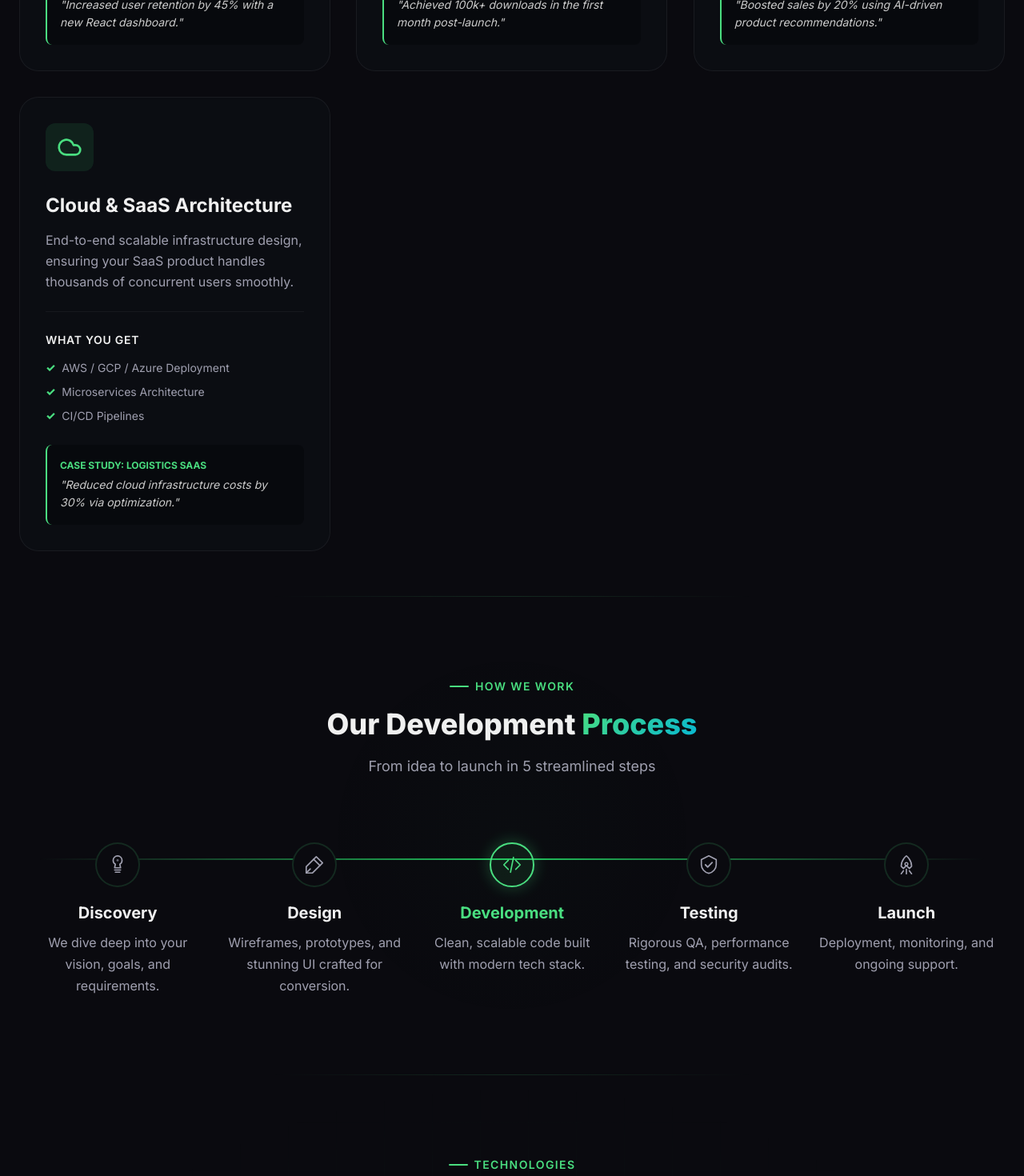
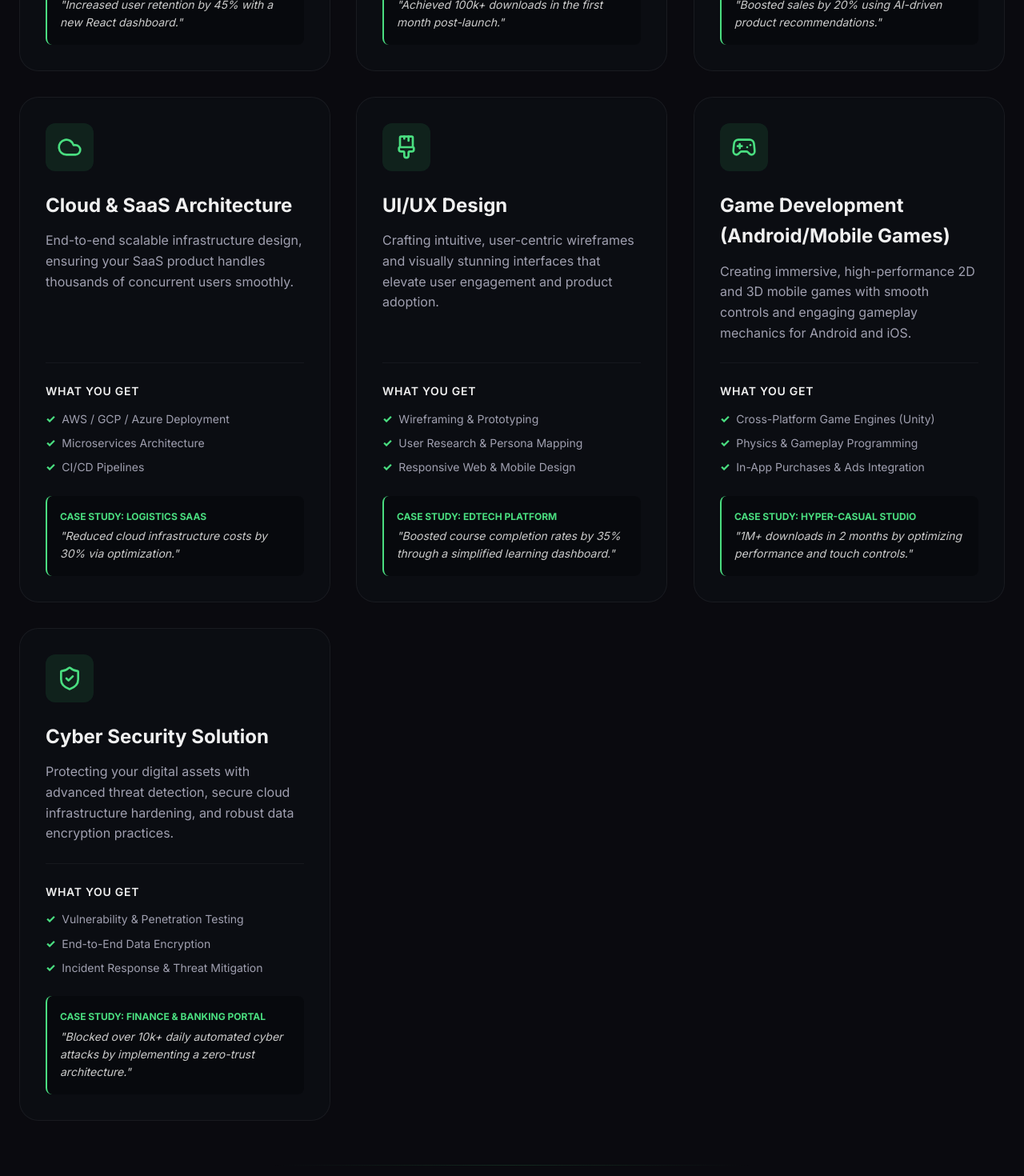
Before and after one commit to Nexappra/Nexappra_new.com, a React (Vite) app in the folder Nexappra/: page /services in a window 1280 px wide. Shown: the part 1200-2670 px from the top of the page at 80% size. Built offline with nearby package versions, Linux system fonts and the light colour scheme.

Commit message:
feat: add missing service cards

```diff
--- a/Nexappra/src/components/Services.jsx
+++ b/Nexappra/src/components/Services.jsx
@@ -1,6 +1,6 @@
 import React, { useEffect, useRef } from 'react';
 import { staggerReveal } from '../utils/animations';
-import { Monitor, Smartphone, Bot, Cloud } from 'lucide-react';
+import { Monitor, Smartphone, Bot, Cloud, PaintbrushIcon, Paintbrush2, Gamepad2, ShieldCheck } from 'lucide-react';
 import './Services.css';
 
 const SERVICES = [
@@ -31,7 +31,35 @@ const SERVICES = [
     icon: <Cloud size={32} />,
     benefits: ['AWS / GCP / Azure Deployment', 'Microservices Architecture', 'CI/CD Pipelines'],
     caseStudy: { client: 'Logistics SaaS', result: 'Reduced cloud infrastructure costs by 30% via optimization.' }
-  }
+  },
+  {
+    title: 'UI/UX Design',
+    desc: 'Crafting intuitive, user-centric wireframes and visually stunning interfaces that elevate user engagement and product adoption.',
+    icon: <Paintbrush2 size={32} />,
+    benefits: ['Wireframing & Prototyping',
+    'User Research & Persona Mapping',
+    'Responsive Web & Mobile Design'],
+    caseStudy: { client: 'EDTECH PLATFORM', result: 'Boosted course completion rates by 35% through a simplified learning dashboard.'}
+  },
+   {
+    title: 'Game Development\n(Android/Mobile Games)',
+    desc: 'Creating immersive, high-performance 2D and 3D mobile games with smooth controls and engaging gameplay mechanics for Android and iOS.',
+    icon: <Gamepad2 size={32} />,
+    benefits: ['Cross-Platform Game Engines (Unity)',
+    'Physics & Gameplay Programming',
+    'In-App Purchases & Ads Integration'],
+    caseStudy: { client: 'HYPER-CASUAL STUDIO', result: '1M+ downloads in 2 months by optimizing\nperformance and touch controls.'}
+  },
+   {
+    title: 'Cyber Security Solution',
+    desc: 'Protecting your digital assets with advanced threat detection, secure cloud infrastructure hardening, and robust data encryption practices.',
+    icon: <ShieldCheck size={32} />,
+    benefits: ['Vulnerability & Penetration Testing',
+    'End-to-End Data Encryption',
+    'Incident Response & Threat Mitigation'],
+    caseStudy: { client: 'FINANCE & BANKING PORTAL', result: 'Blocked over 10k+ daily automated cyber attacks by implementing a zero-trust architecture.'}
+  },
+
 ];
 
 export default function Services() {
--- a/Nexappra/src/components/TechStack.jsx
+++ b/Nexappra/src/components/TechStack.jsx
@@ -121,6 +121,51 @@ const technologies = [
       </svg>
     ),
   },
+  {
+  name: 'React Native',
+  color: '#61DAFB',
+  icon: (
+    <svg viewBox="0 0 48 48" fill="none" xmlns="http://www.w3.org/2000/svg">
+      <path d="M24 19C21.2386 19 19 21.2386 19 24C19 26.7614 21.2386 29 24 29C26.7614 29 29 26.7614 29 24C29 21.2386 26.7614 19 24 19Z" fill="#61DAFB"/>
+      <path d="M41.48 18.02C40.63 15.65 37.91 13.56 34.02 12.33C30.06 11.08 25.7 10.82 22.02 11.64C17.39 12.67 12.59 15.42 10.04 19.34C8.75003 21.32 8.16003 23.49 8.35003 25.5C8.74003 29.54 11.97 33.2 17.11 35.34C21.14 37.02 25.74 37.45 29.6 36.5C34.33 35.34 39.11 32.44 41.53 28.38C42.75 26.33 43.25 24.1 42.97 22.03C42.78 20.6 42.27 19.24 41.48 18.02ZM23.44 34.79C16.34 35.53 11.37 31.84 10.63 25.29C10.5 24.14 10.74 22.86 11.38 21.65C13.25 18.15 17.5 15.53 22.56 14.65C25.5 14.14 28.98 14.37 32.22 15.4C37.3 17 39.94 19.89 40.58 22.69C41.33 25.96 39.46 29.98 35.54 32.26C32.18 34.2 27.65 34.71 23.44 34.79Z" fill="#61DAFB" opacity="0.8"/>
+      <path d="M37.7 13.91C34.1 12.3 29.83 11.89 26.06 12.8C21.46 13.91 16.94 16.89 14.66 20.93C13.51 22.97 13.06 25.17 13.38 27.2C13.88 30.41 16.35 33.25 20.47 34.83C24.01 36.19 28.18 36.5 31.87 35.63C36.38 34.56 40.82 31.63 43.1 27.66C44.25 25.64 44.69 23.47 44.38 21.46C43.91 18.42 41.6 15.65 37.7 13.91Z" fill="#61DAFB" opacity="0.4"/>
+    </svg>
+  ),
+},
+{
+  name: 'Flutter',
+  color: '#02569B',
+  icon: (
+    <svg viewBox="0 0 48 48" fill="none" xmlns="http://www.w3.org/2000/svg">
+      <path d="M35.2 4L14.4 24.8L22.4 32.8L43.2 12M43.2 12L35.2 4H27.2L14.4 16.8L22.4 24.8L35.2 12H43.2Z" fill="#45D1FD" />
+      <path d="M22.4 24.8L14.4 16.8L4 27.2L12 35.2L22.4 24.8Z" fill="#02569B" opacity="0.8" />
+      <path d="M22.4 24.8L12 35.2L20 43.2H28L38.4 32.8L22.4 24.8Z" fill="#0175C2" />
+    </svg>
+  ),
+},
+{
+  name: 'Kotlin',
+  color: '#7F52FF',
+  icon: (
+    <svg viewBox="0 0 48 48" fill="none" xmlns="http://www.w3.org/2000/svg">
+      <path d="M44 4H4V44H44L24 24L44 4Z" fill="#7F52FF" />
+      <path d="M4 44L24 24L4 4V44Z" fill="#C711E1" opacity="0.8" />
+      <path d="M24 24L44 44H4V24V44H44L24 24Z" fill="#E44857" opacity="0.9" />
+    </svg>
+  ),
+},
+{
+  name: 'Unity',
+  color: '#FFFFFF',
+  icon: (
+    <svg viewBox="0 0 48 48" fill="none" xmlns="http://www.w3.org/2000/svg">
+      {/* Central Cube/Hexagon Style */}
+      <path d="M24 4L41.32 14V34L24 44L6.68 34V14L24 4Z" stroke="#FFFFFF" strokeWidth="3" strokeLinejoin="round" opacity="0.9"/>
+      <path d="M24 4V24M24 24L41.32 14M24 24L6.68 14M24 24V44" stroke="#FFFFFF" strokeWidth="2.5" strokeLinejoin="round" opacity="0.8"/>
+      <circle cx="24" cy="24" r="3" fill="#FFFFFF" />
+    </svg>
+  ),
+},
 ];
 
 export default function TechStack() {
```
Also changed, not shown: 2 other files (tests, documents, lock files or other folders).
